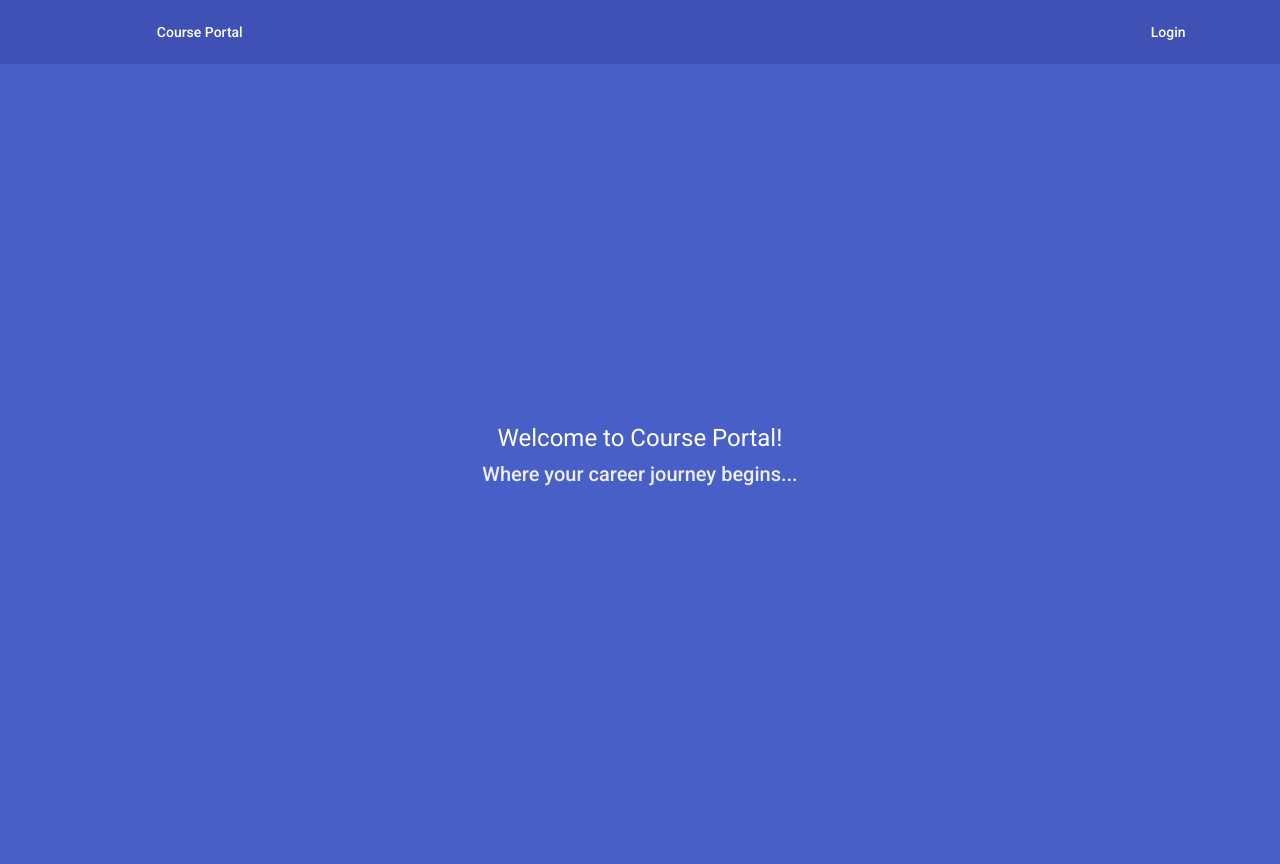
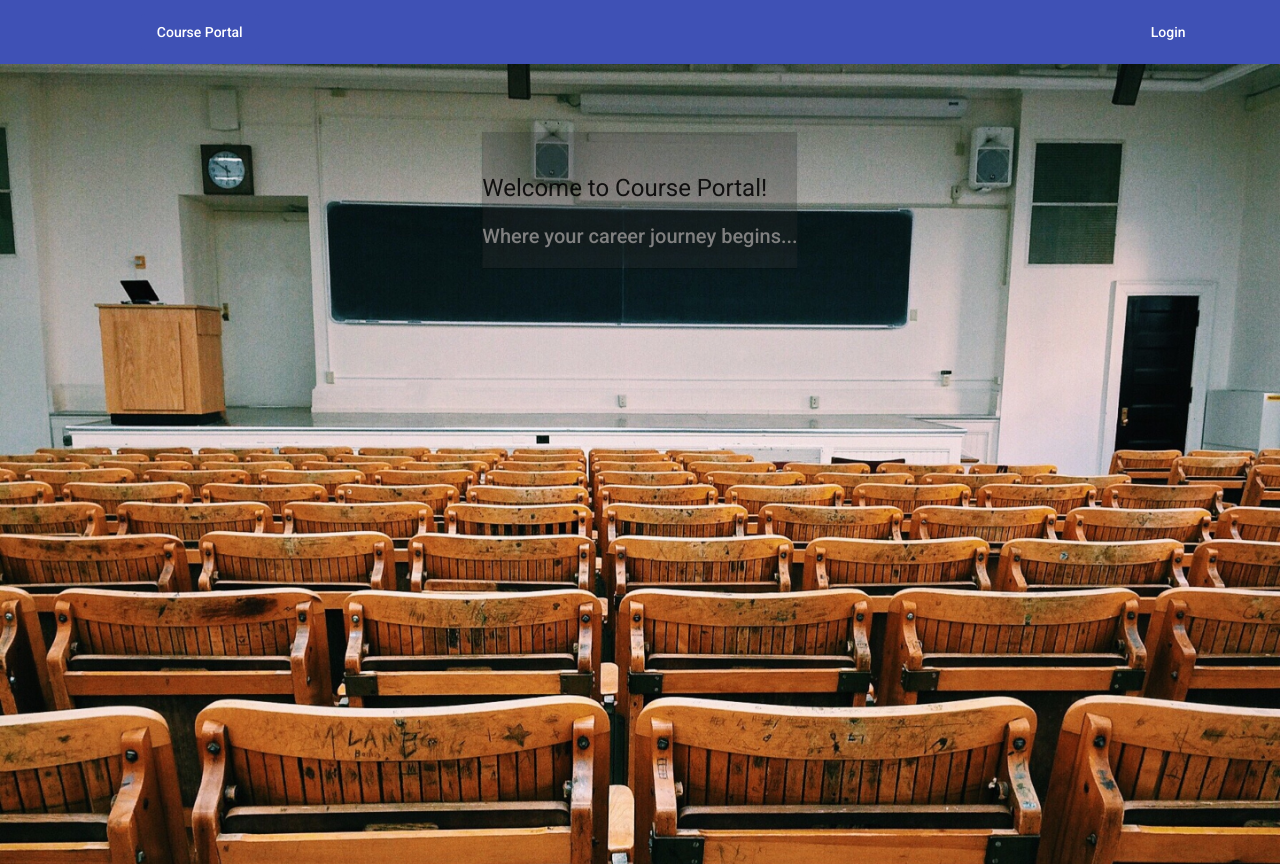
Before and after one commit to 2011-nov02-net/DHL-Project2-Site, an Angular app in the folder DHL-Project2-Site/: page / in a window 1280 px wide. Built offline with nearby package versions, Linux system fonts and the light colour scheme.

Commit message:
restyle landing page

```diff
--- a/DHL-Project2-Site/src/landing-page/landing-page.component.css
+++ b/DHL-Project2-Site/src/landing-page/landing-page.component.css
@@ -0,0 +1,38 @@
+main {
+  background-image: url("../assets/pexels-pixabay-207691.jpg");
+  background-size: cover;
+  background-repeat: no-repeat;
+  height: 100vh;
+}
+
+.hero-body {
+  float: left;
+}
+
+.wrapper {
+  position: absolute;
+  top: 25%;
+  left: 50%;
+  transform: translate(-50%,-50%);
+}
+
+.frosted-card {
+  background-color: rgba(255,255,255,.05);
+  overflow: hidden;
+}
+
+.frosted-card h2 {
+  color: gray;
+}
+
+.frosted-card:before {
+  content: "";
+  position: absolute;
+  z-index: -1;
+  top: 0;
+  right: 0;
+  bottom: 0;
+  left: 0;
+  box-shadow: inset 0 0 1000px rgba(0,0,0,.5);
+  filter: blur(10%);
+}
--- a/DHL-Project2-Site/src/landing-page/landing-page.component.html
+++ b/DHL-Project2-Site/src/landing-page/landing-page.component.html
@@ -1,15 +1,7 @@
-<!DOCTYPE html>
-<html>
-  <head>
-    <meta charset="utf-8">
-    <meta name="viewport" content="width=device-width, initial-scale=1">
-    <title>Course Portal</title>
-    <link rel="stylesheet" href="https://cdn.jsdelivr.net/npm/bulma@0.9.1/css/bulma.min.css">
-  </head>
-  <body>
-    <section class="hero is-link is-bolded is-fullheight is-large">
-        <div class="hero-body">
-          <div class="container has-text-centered">
+<main>
+  <div class="wrapper">
+    <div class="mat-card frosted-card">
+      <br><br>
       <h1 class="title ">
         Welcome to Course Portal!
       </h1>
@@ -18,6 +10,4 @@
       </h2>
     </div>
   </div>
-      </section>
-  </body>
-</html>
+</main>
```
Lines whose indentation alone changed are shown as unchanged.
